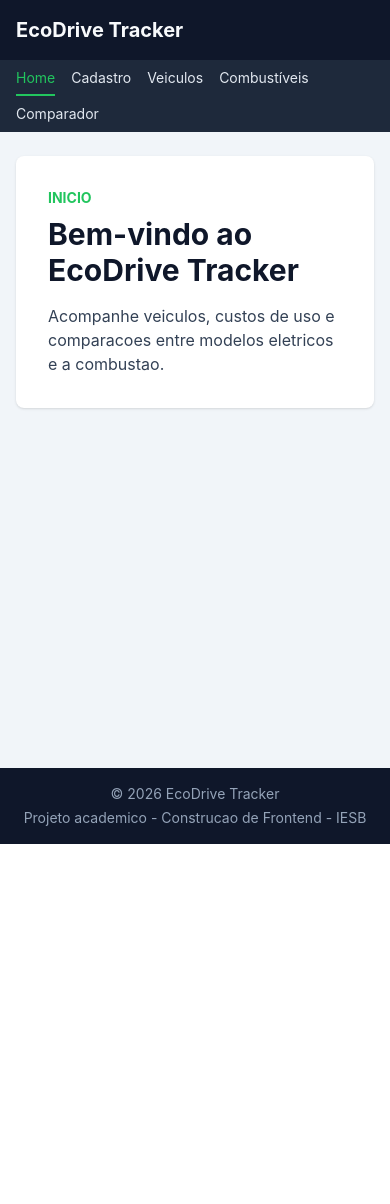
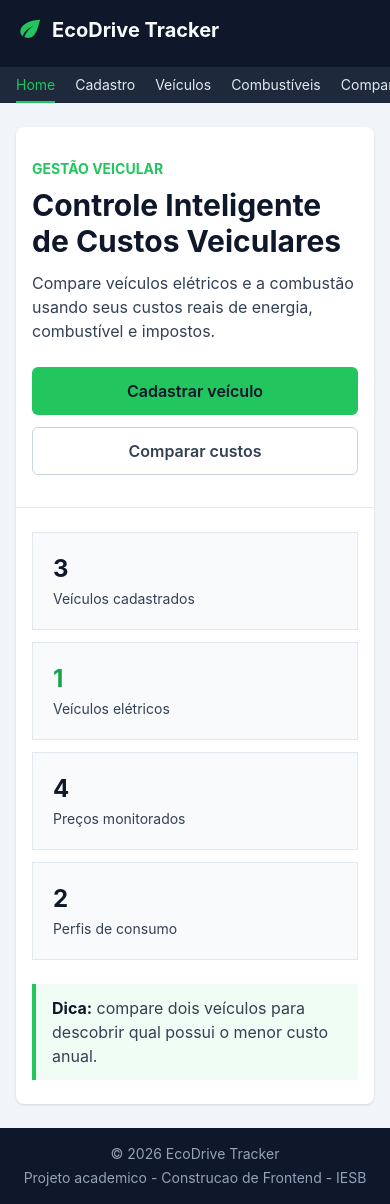
Before and after one commit to Gerebabh/ecodrive-tracker-react, a React (Vite) app: page / in a window 390 px wide. Before the commit the page ends 844 px from the top, so only its background shows below. Built offline with nearby package versions, Linux system fonts and the light colour scheme; data requests are answered from the project's data file.

Commit message:
feat: revisao responsividade. Fecha #25

```diff
--- /dev/null
+++ b/components/BrandLogo.jsx
@@ -0,0 +1,16 @@
+function BrandLogo() {
+  return (
+    <span className="inline-flex items-center gap-2">
+      <svg
+        aria-hidden="true"
+        viewBox="0 0 24 24"
+        className="h-7 w-7 shrink-0 fill-[#22C55E]"
+      >
+        <path d="M20.8 3.2C14.7 3.4 8.5 5.2 5.3 9.1c-2.2 2.7-2 6.2.2 8.2 1.9-4.1 5.3-7.2 9.8-9.1-3.8 2.5-6.6 5.8-8.1 9.8 2.7 1.4 6.2.8 8.2-1.5 3.5-4 3.7-9.5 5.4-13.3Z" />
+      </svg>
+      <span>EcoDrive Tracker</span>
+    </span>
+  )
+}
+
+export default BrandLogo
--- a/components/Navbar.jsx
+++ b/components/Navbar.jsx
@@ -7,8 +7,11 @@ function Navbar() {
       : 'border-b-2 border-transparent py-2 text-[#E2E8F0] hover:text-[#22C55E]'
 
   return (
-    <nav aria-label="Navegacao principal" className="bg-[#1E293B]">
-      <ul className="mx-auto flex w-full max-w-7xl flex-wrap gap-4 px-4 py-2 text-sm sm:gap-6 sm:px-6 lg:px-8">
+    <nav
+      aria-label="Navegação principal"
+      className="overflow-x-auto bg-[#1E293B] [scrollbar-width:none] [&::-webkit-scrollbar]:hidden"
+    >
+      <ul className="mx-auto flex w-max min-w-full max-w-7xl gap-5 px-4 py-2 text-sm sm:w-full sm:gap-6 sm:px-6 lg:px-8">
         <li>
           <NavLink to="/" end className={linkClass}>
             Home
@@ -21,7 +24,7 @@ function Navbar() {
         </li>
         <li>
           <NavLink to="/veiculos" className={linkClass}>
-            Veiculos
+            Veículos
           </NavLink>
         </li>
         <li>
--- a/layouts/Layout.jsx
+++ b/layouts/Layout.jsx
@@ -1,4 +1,5 @@
 import { Link, Outlet } from 'react-router'
+import BrandLogo from '../components/BrandLogo'
 import Footer from '../components/Footer'
 import Navbar from '../components/Navbar'
 
@@ -8,7 +9,7 @@ function Layout() {
       <header className="bg-[#0F172A] text-[#F8FAFC]">
         <div className="mx-auto w-full max-w-7xl px-4 py-4 sm:px-6 lg:px-8">
           <Link to="/" className="text-xl font-bold sm:text-2xl">
-            EcoDrive Tracker
+            <BrandLogo />
           </Link>
         </div>
 
--- a/pages/Home.jsx
+++ b/pages/Home.jsx
@@ -1,16 +1,110 @@
+import { Link } from 'react-router'
+import { useFuelContext } from '../src/hooks/useFuelContext'
+import { useVehicleContext } from '../src/hooks/useVehicleContext'
+
+function StatItem({ value, label, highlight = false }) {
+  return (
+    <div className="border border-slate-200 bg-[#F8FAFC] p-5">
+      <p
+        className={`text-2xl font-bold ${
+          highlight ? 'text-[#16A34A]' : 'text-[#0F172A]'
+        }`}
+      >
+        {value}
+      </p>
+      <p className="mt-1 text-sm text-[#334155]">{label}</p>
+    </div>
+  )
+}
+
 function Home() {
+  const {
+    veiculos,
+    loading: vehicleLoading,
+    error: vehicleError,
+  } = useVehicleContext()
+  const {
+    combustiveis,
+    loading: fuelLoading,
+    error: fuelError,
+  } = useFuelContext()
+
+  const loading = vehicleLoading || fuelLoading
+  const error = vehicleError || fuelError
+  const eletricos = veiculos.filter(
+    (veiculo) => veiculo.tipo === 'eletrico',
+  ).length
+  const perfisConsumo = new Set(
+    veiculos.map((veiculo) => veiculo.unidadeConsumo),
+  ).size
+
   return (
-    <section className="rounded-lg bg-white p-8 shadow-sm">
-      <p className="mb-2 text-sm font-bold uppercase text-[#22C55E]">
-        Inicio
-      </p>
-      <h1 className="mb-4 text-3xl font-bold text-[#0F172A]">
-        Bem-vindo ao EcoDrive Tracker
-      </h1>
-      <p className="max-w-3xl text-[#334155]">
-        Acompanhe veiculos, custos de uso e comparacoes entre modelos eletricos
-        e a combustao.
-      </p>
+    <section className="overflow-hidden rounded-lg bg-white shadow-sm">
+      <div className="border-b border-slate-200 px-4 py-8 sm:px-8 sm:py-10 lg:px-10">
+        <p className="mb-2 text-sm font-bold uppercase text-[#22C55E]">
+          Gestão veicular
+        </p>
+        <h1 className="max-w-3xl text-3xl font-bold text-[#0F172A] sm:text-4xl">
+          Controle Inteligente de Custos Veiculares
+        </h1>
+        <p className="mt-3 max-w-2xl text-base text-[#334155] sm:text-lg">
+          Compare veículos elétricos e a combustão usando seus custos reais de
+          energia, combustível e impostos.
+        </p>
+
+        <div className="mt-6 flex flex-col gap-3 sm:flex-row">
+          <Link
+            to="/cadastro"
+            className="inline-flex min-h-12 items-center justify-center rounded-md bg-[#22C55E] px-5 font-semibold text-[#0F172A] hover:bg-[#16A34A]"
+          >
+            Cadastrar veículo
+          </Link>
+          <Link
+            to="/comparador"
+            className="inline-flex min-h-12 items-center justify-center rounded-md border border-slate-300 px-5 font-semibold text-[#334155] hover:bg-[#F1F5F9]"
+          >
+            Comparar custos
+          </Link>
+        </div>
+      </div>
+
+      <div className="px-4 py-6 sm:px-8 sm:py-8 lg:px-10">
+        {loading && (
+          <p role="status" className="text-[#334155]">
+            Carregando resumo...
+          </p>
+        )}
+
+        {error && (
+          <p role="alert" className="font-semibold text-[#DC2626]">
+            {error}
+          </p>
+        )}
+
+        {!loading && !error && (
+          <div className="grid gap-3 sm:grid-cols-2 lg:grid-cols-4">
+            <StatItem
+              value={veiculos.length}
+              label="Veículos cadastrados"
+            />
+            <StatItem
+              value={eletricos}
+              label="Veículos elétricos"
+              highlight
+            />
+            <StatItem
+              value={combustiveis.length}
+              label="Preços monitorados"
+            />
+            <StatItem value={perfisConsumo} label="Perfis de consumo" />
+          </div>
+        )}
+
+        <div className="mt-6 border-l-4 border-[#22C55E] bg-green-50 px-4 py-3 text-[#334155]">
+          <strong className="text-[#0F172A]">Dica:</strong> compare dois
+          veículos para descobrir qual possui o menor custo anual.
+        </div>
+      </div>
     </section>
   )
 }
```
